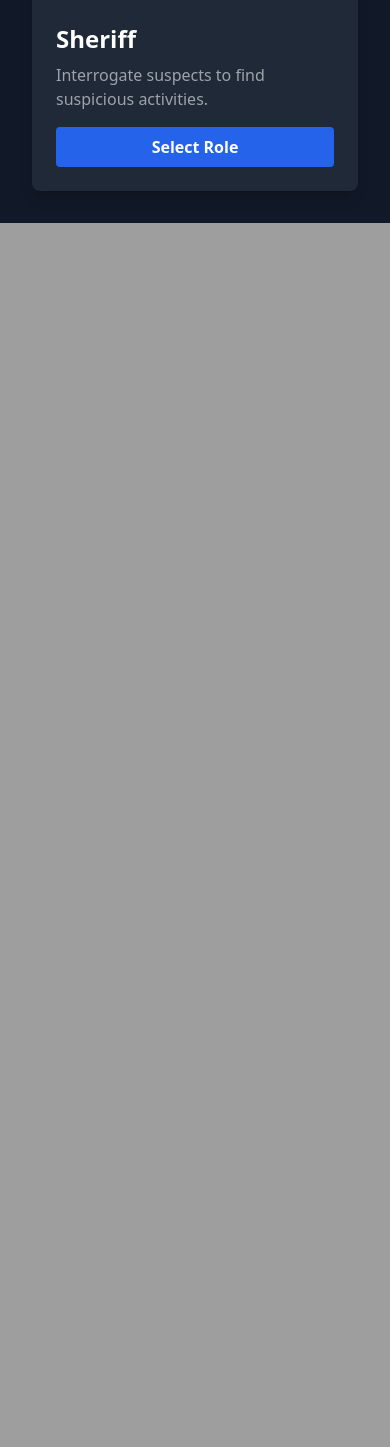
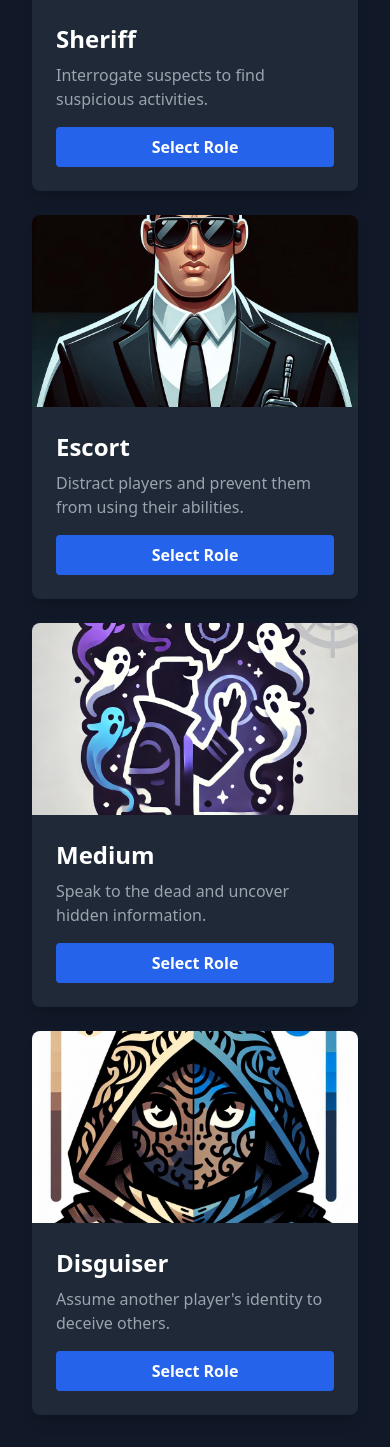
Before and after one commit to AdityaDedhia/hack-the-bubble-salem, a Django app: page /main in a window 390 px wide. Shown: the part 1113-2560 px from the top of the page. Before the commit the page ends 1336 px from the top, so only its background shows below. Run offline with Django 4.2, Linux system fonts and the light colour scheme; some libraries are stand-ins or nearby versions.

Commit message:
finished the roles

```diff
--- a/salem/app/templates/app/home.html
+++ b/salem/app/templates/app/home.html
@@ -39,7 +39,7 @@
 </div>
 </body>
 <script src="https://unpkg.com/aos@2.3.1/dist/aos.js"></script>
-<script src="../static/css/dist/homepage.js"></script>
+<script src="../static/js/homepage.js"></script>
 <script>
     AOS.init();
 </script>
--- a/salem/app/templates/app/main.html
+++ b/salem/app/templates/app/main.html
@@ -1,4 +1,3 @@
-
 <!DOCTYPE html>
 <html lang="en">
 <head>
@@ -10,18 +9,19 @@
 <body class="bg-gray-900 min-h-screen p-8">
     <div class="max-w-7xl mx-auto">
         <h1 class="text-4xl font-bold text-white mb-8 text-center">Choose Your Role</h1>
+        {% csrf_token %}
+        <div class="grid grid-cols-1 md:grid-cols-2 lg:grid-cols-3 gap-6">
 
-        <div class="grid grid-cols-1 md:grid-cols-2 lg:grid-cols-3 gap-6">
             <!-- Investigator Card -->
             <div class="bg-gray-800 rounded-lg overflow-hidden shadow-lg hover:shadow-2xl transition-shadow duration-300">
                 <div class="h-48 overflow-hidden">
-                    <img src="/static/images/investigator.jpg" alt="Investigator"
+                    <img src="../static/img/investigator.jpeg" alt="Investigator"
                          class="w-full h-full object-cover">
                 </div>
                 <div class="p-6">
                     <h2 class="text-2xl font-bold text-white mb-2">Investigator</h2>
                     <p class="text-gray-400 mb-4">Investigate other players to determine their possible roles.</p>
-                    <button class="w-full bg-blue-600 hover:bg-blue-700 text-white font-bold py-2 px-4 rounded transition duration-300"
+                    <button id="investigator" class="w-full bg-blue-600 hover:bg-blue-700 text-white font-bold py-2 px-4 rounded transition duration-300"
                             onclick="selectRole('investigator')">
                         Select Role
                     </button>
@@ -31,13 +31,13 @@
             <!-- Lookout Card -->
             <div class="bg-gray-800 rounded-lg overflow-hidden shadow-lg hover:shadow-2xl transition-shadow duration-300">
                 <div class="h-48 overflow-hidden">
-                    <img src="/static/images/lookout.jpg" alt="Lookout"
+                    <img src="../static/img/lookout.jpeg" alt="Lookout"
                          class="w-full h-full object-cover">
                 </div>
                 <div class="p-6">
                     <h2 class="text-2xl font-bold text-white mb-2">Lookout</h2>
                     <p class="text-gray-400 mb-4">Watch who visits your target during the night.</p>
-                    <button class="w-full bg-blue-600 hover:bg-blue-700 text-white font-bold py-2 px-4 rounded transition duration-300"
+                    <button id="lookout" class="w-full bg-blue-600 hover:bg-blue-700 text-white font-bold py-2 px-4 rounded transition duration-300"
                             onclick="selectRole('lookout')">
                         Select Role
                     </button>
@@ -47,14 +47,62 @@
             <!-- Sheriff Card -->
             <div class="bg-gray-800 rounded-lg overflow-hidden shadow-lg hover:shadow-2xl transition-shadow duration-300">
                 <div class="h-48 overflow-hidden">
-                    <img src="/static/images/sheriff.jpg" alt="Sheriff"
+                    <img src="../static/img/Sheriff.jpeg" alt="Sheriff"
                          class="w-full h-full object-cover">
                 </div>
                 <div class="p-6">
                     <h2 class="text-2xl font-bold text-white mb-2">Sheriff</h2>
                     <p class="text-gray-400 mb-4">Interrogate suspects to find suspicious activities.</p>
-                    <button class="w-full bg-blue-600 hover:bg-blue-700 text-white font-bold py-2 px-4 rounded transition duration-300"
+                    <button id="sheriff" class="w-full bg-blue-600 hover:bg-blue-700 text-white font-bold py-2 px-4 rounded transition duration-300"
                             onclick="selectRole('sheriff')">
+                        Select Role
+                    </button>
+                </div>
+            </div>
+
+            <!-- Escort Card -->
+            <div class="bg-gray-800 rounded-lg overflow-hidden shadow-lg hover:shadow-2xl transition-shadow duration-300">
+                <div class="h-48 overflow-hidden">
+                    <img src="../static/img/Escort.jpeg" alt="Escort"
+                         class="w-full h-full object-cover">
+                </div>
+                <div class="p-6">
+                    <h2 class="text-2xl font-bold text-white mb-2">Escort</h2>
+                    <p class="text-gray-400 mb-4">Distract players and prevent them from using their abilities.</p>
+                    <button id="escort" class="w-full bg-blue-600 hover:bg-blue-700 text-white font-bold py-2 px-4 rounded transition duration-300"
+                            onclick="selectRole('escort')">
+                        Select Role
+                    </button>
+                </div>
+            </div>
+
+            <!-- Medium Card -->
+            <div class="bg-gray-800 rounded-lg overflow-hidden shadow-lg hover:shadow-2xl transition-shadow duration-300">
+                <div class="h-48 overflow-hidden">
+                    <img src="../static/img/Whisperer.jpeg" alt="Medium"
+                         class="w-full h-full object-cover">
+                </div>
+                <div class="p-6">
+                    <h2 class="text-2xl font-bold text-white mb-2">Medium</h2>
+                    <p class="text-gray-400 mb-4">Speak to the dead and uncover hidden information.</p>
+                    <button id="medium" class="w-full bg-blue-600 hover:bg-blue-700 text-white font-bold py-2 px-4 rounded transition duration-300"
+                            onclick="selectRole('medium')">
+                        Select Role
+                    </button>
+                </div>
+            </div>
+
+            <!-- Disguiser Card -->
+            <div class="bg-gray-800 rounded-lg overflow-hidden shadow-lg hover:shadow-2xl transition-shadow duration-300">
+                <div class="h-48 overflow-hidden">
+                    <img src="../static/img/Disguiser.jpeg" alt="Disguiser"
+                         class="w-full h-full object-cover">
+                </div>
+                <div class="p-6">
+                    <h2 class="text-2xl font-bold text-white mb-2">Disguiser</h2>
+                    <p class="text-gray-400 mb-4">Assume another player's identity to deceive others.</p>
+                    <button id="disguiser" class="w-full bg-blue-600 hover:bg-blue-700 text-white font-bold py-2 px-4 rounded transition duration-300"
+                            onclick="selectRole('disguiser')">
                         Select Role
                     </button>
                 </div>
@@ -62,4 +110,5 @@
         </div>
     </div>
 </body>
+<script src="../static/js/roleSelector.js" ></script>
 </html>
--- a/salem/app/views.py
+++ b/salem/app/views.py
@@ -46,7 +46,7 @@ class RoleType(Enum):
     INVESTIGATOR = "investigator"
     LOOKOUT = "lookout"
     SHERIFF = "sheriff"
-    POTION_MASTER = "potion_master"
+    DISGUISER = "disguiser"
     ESCORT = "escort"
     MEDIUM = "medium"
     DEAD = "dead"
@@ -56,7 +56,7 @@ ROLE_LIMITS = {
     RoleType.INVESTIGATOR: 2,
     RoleType.LOOKOUT: 4,
     RoleType.SHERIFF: 2,
-    RoleType.POTION_MASTER: 1,
+    RoleType.DISGUISER: 1,
 }
 
 
@@ -66,7 +66,7 @@ class Player:
         RoleType.INVESTIGATOR: [],
         RoleType.LOOKOUT: [],
         RoleType.SHERIFF: [],
-        RoleType.POTION_MASTER: [],
+        RoleType.DISGUISER: [],
     }
 
     def __init__(self, username: str):
--- a/salem/theme/static/css/dist/styles.css
+++ b/salem/theme/static/css/dist/styles.css
@@ -968,6 +968,11 @@ select {
   background-color: rgb(17 24 39 / var(--tw-bg-opacity));
 }
 
+.bg-red-600 {
+  --tw-bg-opacity: 1;
+  background-color: rgb(220 38 38 / var(--tw-bg-opacity));
+}
+
 .object-cover {
   -o-object-fit: cover;
      object-fit: cover;
@@ -1143,6 +1148,11 @@ select {
   background-color: rgb(29 78 216 / var(--tw-bg-opacity));
 }
 
+.hover\:bg-red-700:hover {
+  --tw-bg-opacity: 1;
+  background-color: rgb(185 28 28 / var(--tw-bg-opacity));
+}
+
 .hover\:shadow-2xl:hover {
   --tw-shadow: 0 25px 50px -12px rgb(0 0 0 / 0.25);
   --tw-shadow-colored: 0 25px 50px -12px var(--tw-shadow-color);
--- /dev/null
+++ b/salem/theme/static/js/roleSelector.js
@@ -0,0 +1,10 @@
+const csrftoken = document.querySelector('[name=csrfmiddlewaretoken]').value;
+async function selectRole(){
+    fetch(`${window.location.origin}/attempt_assign_role`,{
+        method: "POST",
+        headers:{
+            role: this.id,
+            'X-CSRFToken': csrftoken
+        }
+    })
+}
```
Also changed, not shown: img/potionMaster.jpeg (deleted), salem/theme/static/img/Disguiser.jpeg (renamed from img/Disguiser.jpeg), salem/theme/static/img/Sheriff.jpeg (renamed from img/Sheriff.jpeg), salem/theme/static/img/Whisperer.jpeg (renamed from img/Whisperer.jpeg), salem/theme/static/img/escort.jpeg (renamed from img/escort.jpeg), salem/theme/static/img/investigator.jpeg (renamed from img/investigator.jpeg), salem/theme/static/img/lookout.jpeg (renamed from img/lookout.jpeg), salem/theme/static/js/homepage.js (renamed from salem/theme/static/css/dist/homepage.js).
